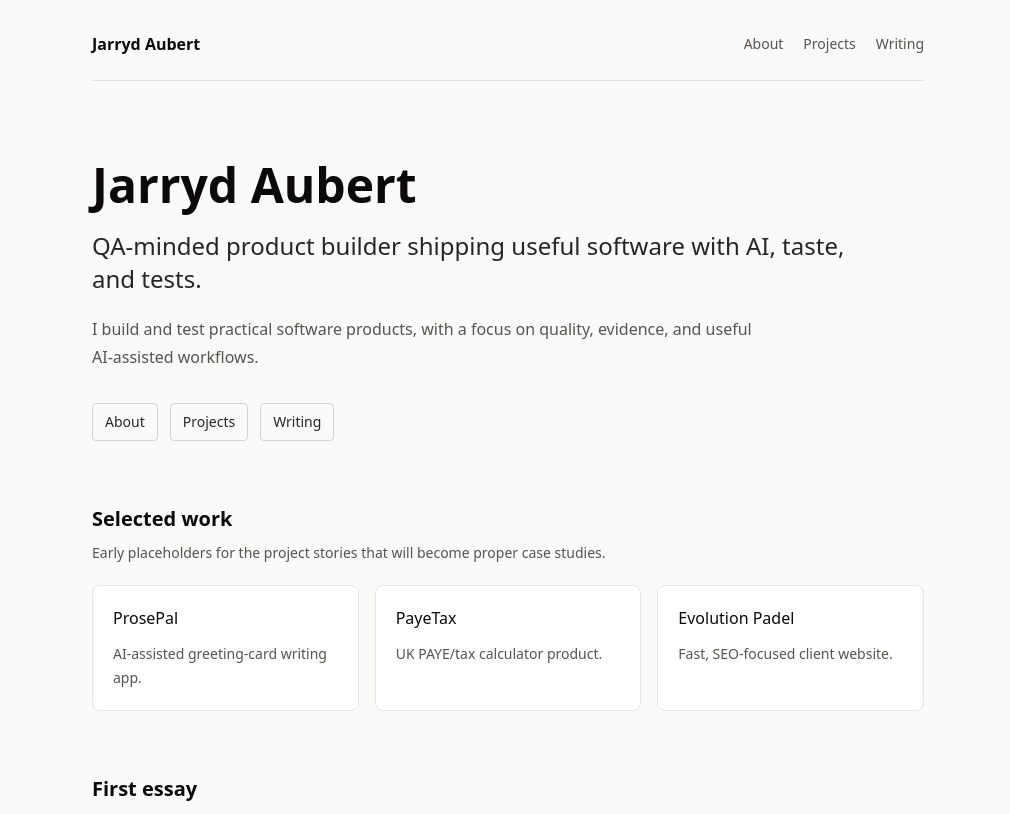
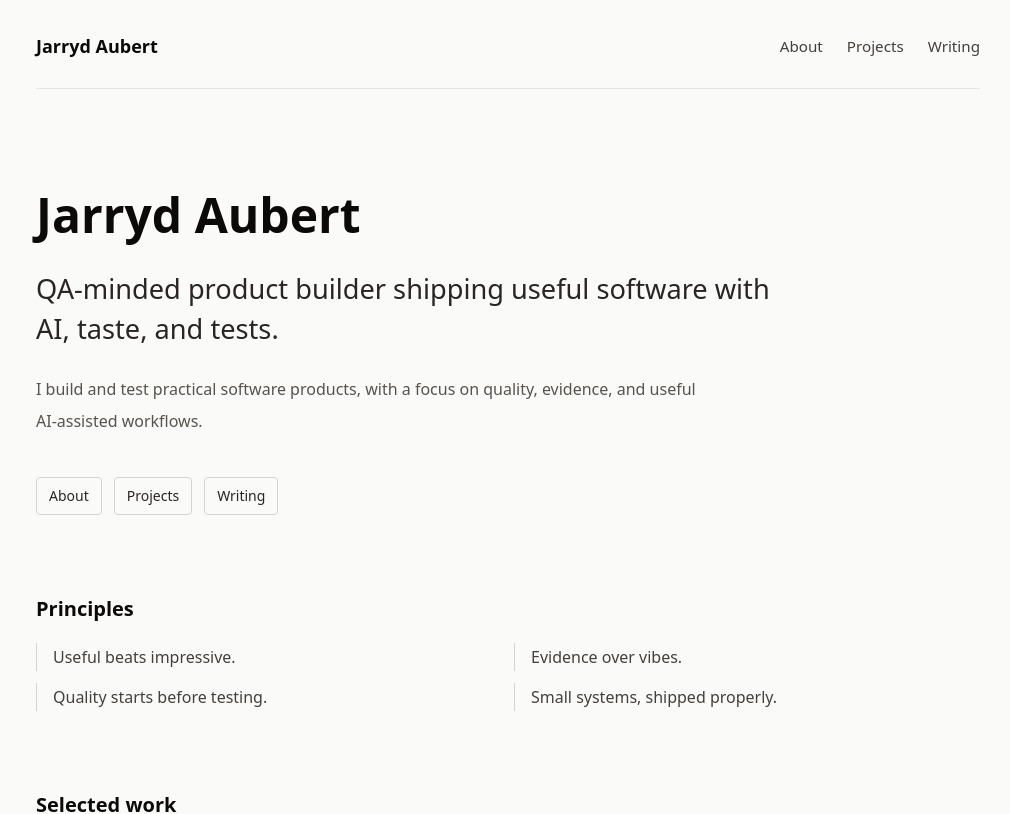
Before and after one commit to jarrydaubert/jarrydaubert.com, a Next.js app: page / in a window 1280 px wide. Shown: the top 814 px of the page, without its empty margins (132-1142 px from the left). Built offline with nearby package versions, Linux system fonts and the light colour scheme.

Commit message:
chore: polish initial site shell

```diff
--- a/src/app/globals.css
+++ b/src/app/globals.css
@@ -10,10 +10,6 @@
   }
 }
 
-html {
-  scroll-behavior: smooth;
-}
-
 body {
   font-family:
     ui-sans-serif, system-ui, -apple-system, BlinkMacSystemFont, "Segoe UI",
--- a/src/app/layout.tsx
+++ b/src/app/layout.tsx
@@ -21,9 +21,9 @@ export default function RootLayout({
   return (
     <html lang="en">
       <body className="min-h-screen bg-stone-50 text-stone-950 antialiased dark:bg-stone-950 dark:text-stone-50">
-        <div className="mx-auto flex min-h-screen w-full max-w-4xl flex-col px-5 py-6 sm:px-8 sm:py-8">
+        <div className="mx-auto flex min-h-screen w-full max-w-5xl flex-col px-5 py-6 sm:px-8 sm:py-8 lg:px-10">
           <SiteHeader />
-          <main className="flex-1 py-14 sm:py-20">{children}</main>
+          <main className="flex-1 py-16 sm:py-24">{children}</main>
           <SiteFooter />
         </div>
         <Analytics />
--- a/src/app/page.tsx
+++ b/src/app/page.tsx
@@ -6,20 +6,20 @@ import { plannedEssays } from "@/content/writing";
 
 export default function Home() {
   return (
-    <div className="space-y-16">
-      <section className="max-w-3xl space-y-8" aria-labelledby="home-title">
-        <div className="space-y-5">
+    <div className="space-y-20">
+      <section className="max-w-4xl space-y-10" aria-labelledby="home-title">
+        <div className="space-y-6">
           <h1
             id="home-title"
-            className="text-4xl font-semibold tracking-normal text-stone-950 dark:text-stone-50 sm:text-5xl"
+            className="text-4xl font-semibold leading-tight tracking-normal text-stone-950 dark:text-stone-50 sm:text-5xl sm:leading-tight"
           >
             Jarryd Aubert
           </h1>
-          <p className="text-2xl leading-snug text-stone-800 dark:text-stone-100">
+          <p className="max-w-3xl text-2xl leading-9 text-stone-800 dark:text-stone-100 sm:text-[1.7rem] sm:leading-10">
             QA-minded product builder shipping useful software with AI, taste,
             and tests.
           </p>
-          <p className="max-w-2xl text-base leading-7 text-stone-600 dark:text-stone-300">
+          <p className="max-w-2xl text-base leading-8 text-stone-600 dark:text-stone-300">
             I build and test practical software products, with a focus on
             quality, evidence, and useful AI-assisted workflows.
           </p>
@@ -43,6 +43,30 @@ export default function Home() {
             ))}
           </ul>
         </nav>
+      </section>
+
+      <section className="space-y-5" aria-labelledby="principles">
+        <h2
+          id="principles"
+          className="text-xl font-semibold text-stone-950 dark:text-stone-50"
+        >
+          Principles
+        </h2>
+        <ul className="grid gap-3 text-base leading-7 text-stone-700 dark:text-stone-200 sm:grid-cols-2">
+          {[
+            "Useful beats impressive.",
+            "Evidence over vibes.",
+            "Quality starts before testing.",
+            "Small systems, shipped properly.",
+          ].map((principle) => (
+            <li
+              key={principle}
+              className="border-l border-stone-300 pl-4 dark:border-stone-700"
+            >
+              {principle}
+            </li>
+          ))}
+        </ul>
       </section>
 
       <section className="space-y-5" aria-labelledby="selected-work">
--- a/src/components/site-footer.tsx
+++ b/src/components/site-footer.tsx
@@ -1,9 +1,7 @@
 export function SiteFooter() {
-  const year = new Date().getFullYear();
-
   return (
     <footer className="border-t border-stone-200 pt-6 text-sm text-stone-500 dark:border-stone-800 dark:text-stone-400">
-      <p>&copy; {year} Jarryd Aubert</p>
+      <p>&copy; 2026 Jarryd Aubert</p>
     </footer>
   );
 }
--- a/src/components/site-header.tsx
+++ b/src/components/site-header.tsx
@@ -8,20 +8,20 @@ const navItems = [
 
 export function SiteHeader() {
   return (
-    <header className="flex flex-col gap-5 border-b border-stone-200 pb-6 dark:border-stone-800 sm:flex-row sm:items-center sm:justify-between">
+    <header className="flex flex-col gap-5 border-b border-stone-200 pb-7 dark:border-stone-800 sm:flex-row sm:items-center sm:justify-between">
       <Link
         href="/"
-        className="text-base font-semibold tracking-normal text-stone-950 outline-none focus-visible:rounded focus-visible:ring-2 focus-visible:ring-stone-950 focus-visible:ring-offset-4 focus-visible:ring-offset-stone-50 dark:text-stone-50 dark:focus-visible:ring-stone-50 dark:focus-visible:ring-offset-stone-950"
+        className="text-lg font-semibold tracking-normal text-stone-950 outline-none focus-visible:rounded focus-visible:ring-2 focus-visible:ring-stone-950 focus-visible:ring-offset-4 focus-visible:ring-offset-stone-50 dark:text-stone-50 dark:focus-visible:ring-stone-50 dark:focus-visible:ring-offset-stone-950"
       >
         Jarryd Aubert
       </Link>
       <nav aria-label="Primary navigation">
-        <ul className="flex flex-wrap gap-x-5 gap-y-3 text-sm text-stone-600 dark:text-stone-300">
+        <ul className="flex flex-wrap gap-x-6 gap-y-3 text-[0.95rem] leading-6 text-stone-700 dark:text-stone-300">
           {navItems.map((item) => (
             <li key={item.href}>
               <Link
                 href={item.href}
-                className="outline-none hover:text-stone-950 focus-visible:rounded focus-visible:ring-2 focus-visible:ring-stone-950 focus-visible:ring-offset-4 focus-visible:ring-offset-stone-50 dark:hover:text-stone-50 dark:focus-visible:ring-stone-50 dark:focus-visible:ring-offset-stone-950"
+                className="font-medium outline-none hover:text-stone-950 focus-visible:rounded focus-visible:ring-2 focus-visible:ring-stone-950 focus-visible:ring-offset-4 focus-visible:ring-offset-stone-50 dark:hover:text-stone-50 dark:focus-visible:ring-stone-50 dark:focus-visible:ring-offset-stone-950"
               >
                 {item.label}
               </Link>
```
